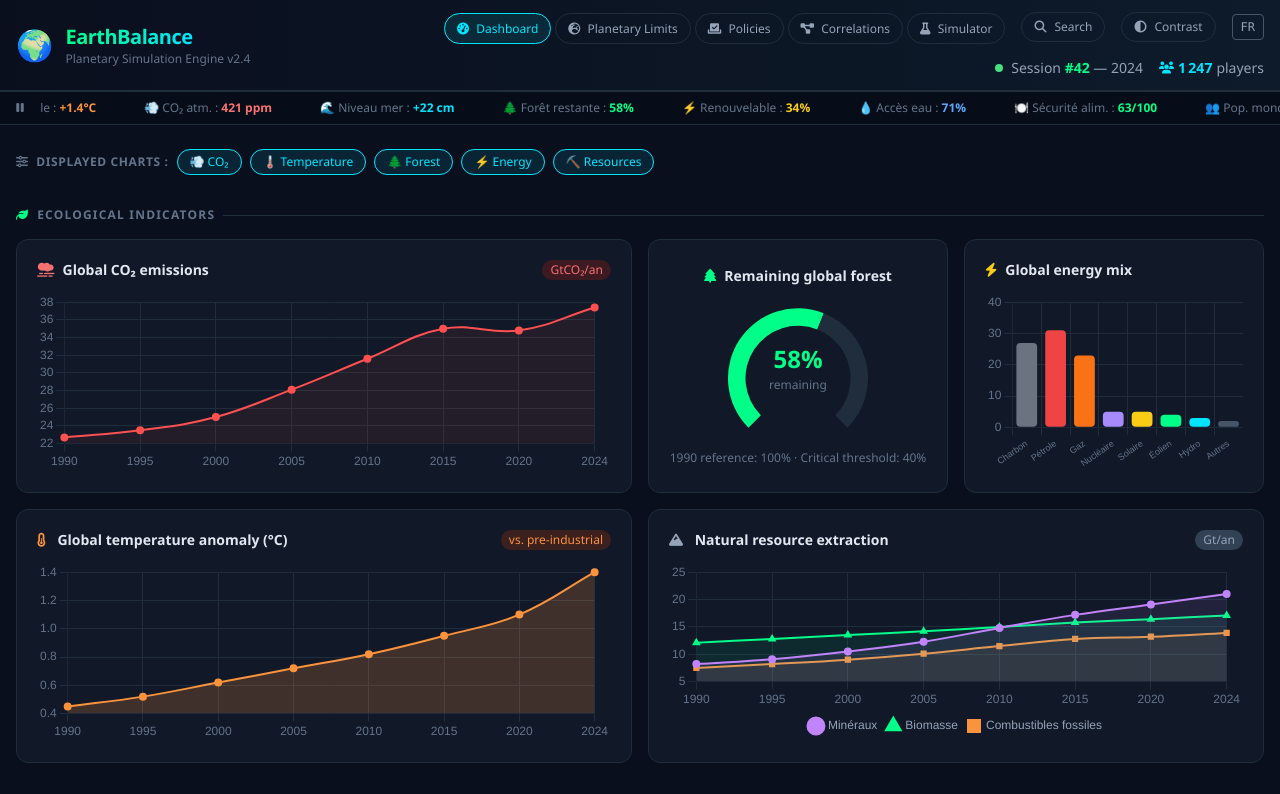
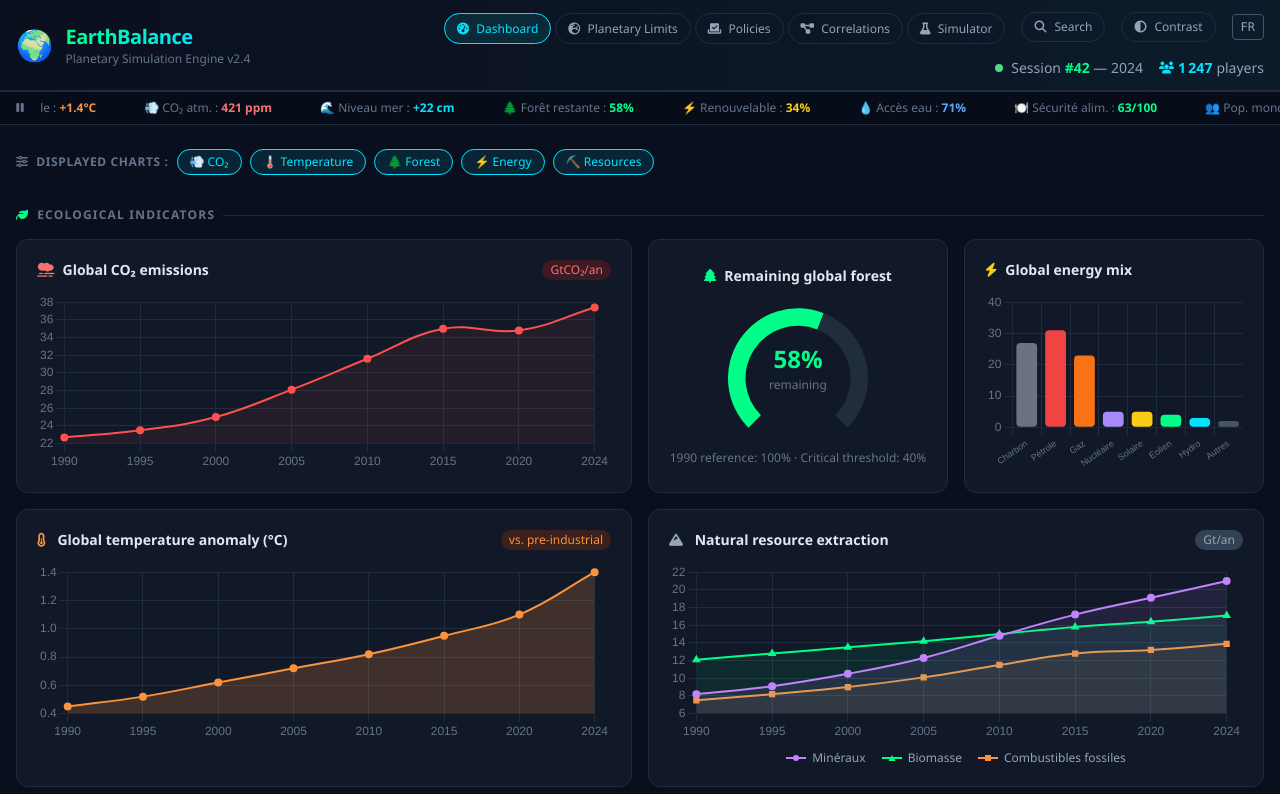
Before and after one commit to gaetanHerve/earthBalance, a Vue app: page /simulateur in a window 1280 px wide. Shown: the top 794 px of the page. Built offline with nearby package versions, Linux system fonts and the light colour scheme.

Commit message:
multiline charts accessible legend & loading bar

```diff
--- a/src/App.vue
+++ b/src/App.vue
@@ -1,5 +1,6 @@
 <template>
   <div class="min-h-screen bg-eb-dark text-slate-200 font-sans">
+    <AppLoadingBar />
     <a
       href="#"
       class="sr-only focus:not-sr-only focus:absolute focus:top-4 focus:left-4 bg-eb-cyan text-eb-dark px-3 py-1 rounded font-bold z-[100]"
@@ -17,9 +18,10 @@
 <script setup lang="ts">
 import { watchEffect } from 'vue'
 import { useI18n } from 'vue-i18n'
-import AppHeader from '@/components/layout/AppHeader.vue'
-import AppTicker from '@/components/layout/AppTicker.vue'
-import AppFooter from '@/components/layout/AppFooter.vue'
+import AppHeader     from '@/components/layout/AppHeader.vue'
+import AppTicker     from '@/components/layout/AppTicker.vue'
+import AppFooter     from '@/components/layout/AppFooter.vue'
+import AppLoadingBar from '@/components/layout/AppLoadingBar.vue'
 
 const { t, locale } = useI18n()
 
--- a/src/components/charts/LineChart.vue
+++ b/src/components/charts/LineChart.vue
@@ -1,11 +1,75 @@
 <template>
-  <div class="chart-container relative" :style="{ height: height + 'px' }">
-    <canvas :id="canvasId" :aria-label="ariaLabel" role="img"></canvas>
+  <div>
+    <div class="chart-container relative" :style="{ height: height + 'px' }">
+      <canvas :id="canvasId" :aria-label="ariaLabel"></canvas>
+    </div>
+    <div
+      v-if="legendVisible"
+      class="flex flex-wrap justify-center gap-x-4 gap-y-1.5 mt-2"
+      aria-hidden="true"
+    >
+      <span
+        v-for="(item, i) in resolvedLegendItems"
+        :key="i"
+        class="flex items-center gap-1.5 text-xs text-slate-400"
+      >
+        <svg width="20" height="8" aria-hidden="true" class="shrink-0">
+          <line x1="0" y1="4" x2="20" y2="4" :stroke="item.color" stroke-width="2"/>
+          <circle
+            v-if="item.pointStyle === 'circle'"
+            cx="10" cy="4" r="3"
+            :fill="item.color"
+          />
+          <polygon
+            v-else-if="item.pointStyle === 'triangle'"
+            points="10,1 13.5,7 6.5,7"
+            :fill="item.color"
+          />
+          <rect
+            v-else-if="item.pointStyle === 'rect'"
+            x="7" y="1" width="6" height="6"
+            :fill="item.color"
+          />
+          <rect
+            v-else-if="item.pointStyle === 'rectRot'"
+            x="7" y="1" width="6" height="6"
+            :fill="item.color"
+            transform="rotate(45 10 4)"
+          />
+          <polygon
+            v-else-if="item.pointStyle === 'star'"
+            points="10,0.5 11.5,3.5 14.5,3.5 12,5.5 13,8 10,6 7,8 8,5.5 5.5,3.5 8.5,3.5"
+            :fill="item.color"
+          />
+          <g v-else-if="item.pointStyle === 'cross'">
+            <line x1="7"  y1="4" x2="13" y2="4" :stroke="item.color" stroke-width="2"/>
+            <line x1="10" y1="1" x2="10" y2="7" :stroke="item.color" stroke-width="2"/>
+          </g>
+          <g v-else-if="item.pointStyle === 'crossRot'">
+            <line x1="7"  y1="1" x2="13" y2="7" :stroke="item.color" stroke-width="2"/>
+            <line x1="13" y1="1" x2="7"  y2="7" :stroke="item.color" stroke-width="2"/>
+          </g>
+          <rect
+            v-else-if="item.pointStyle === 'rectRounded'"
+            x="7" y="1" width="6" height="6" rx="2"
+            :fill="item.color"
+          />
+          <line
+            v-else-if="item.pointStyle === 'dash'"
+            x1="6" y1="4" x2="14" y2="4"
+            :stroke="item.color" stroke-width="3"
+          />
+          <!-- fallback -->
+          <circle v-else cx="10" cy="4" r="3" :fill="item.color"/>
+        </svg>
+        {{ item.label }}
+      </span>
+    </div>
   </div>
 </template>
 
 <script setup lang="ts">
-import { onMounted, onBeforeUnmount, watch } from 'vue'
+import { onMounted, onBeforeUnmount, watch, computed } from 'vue'
 import { Chart, registerables } from 'chart.js'
 
 Chart.register(...registerables)
@@ -13,7 +77,6 @@ Chart.register(...registerables)
 import type { ChartDataset } from '@/types/index'
 import type { Chart as ChartType } from 'chart.js'
 
-// Formes distinctes assignées automatiquement par dataset (RGAA — pas uniquement la couleur)
 const POINT_STYLES = [
   'circle', 'triangle', 'rect', 'rectRot', 'star', 'cross', 'crossRot', 'rectRounded', 'dash',
 ] as const
@@ -37,11 +100,19 @@ let chart: ChartType | null = null
 
 const GRID_COLOR = '#1f2d3d'
 
-function shouldShowLegend(): boolean {
+const legendVisible = computed<boolean>(() => {
   if (props.showLegend === true)  return true
   if (props.showLegend === false) return false
   return props.datasets.length > 1
-}
+})
+
+const resolvedLegendItems = computed(() =>
+  props.datasets.map((ds, i) => ({
+    label:      ds.label,
+    color:      ds.borderColor as string,
+    pointStyle: ds.pointStyle ?? POINT_STYLES[i % POINT_STYLES.length],
+  }))
+)
 
 function buildDatasets() {
   return props.datasets.map((ds, index: number) => ({
@@ -75,14 +146,7 @@ function initChart() {
       maintainAspectRatio: false,
       animation: { duration: 900 },
       plugins: {
-        legend: {
-          display:  shouldShowLegend(),
-          position: 'bottom',
-          labels: {
-            color:           '#94a3b8',
-            usePointStyle:   true,
-          },
-        },
+        legend: { display: false },
         tooltip: {
           backgroundColor: '#111827',
           borderColor:     '#1f2d3d',
--- /dev/null
+++ b/src/components/layout/AppLoadingBar.vue
@@ -0,0 +1,94 @@
+<template>
+  <Transition name="loading-bar">
+    <div
+      v-if="visible"
+      class="loading-bar"
+      role="progressbar"
+      aria-valuemin="0"
+      aria-valuemax="100"
+      :aria-valuenow="progress"
+      :aria-label="t('common.page_loading')"
+    >
+      <div class="loading-bar-fill" :style="{ width: progress + '%' }"></div>
+    </div>
+  </Transition>
+</template>
+
+<script setup lang="ts">
+import { ref, onUnmounted } from 'vue'
+import { useRouter } from 'vue-router'
+import { useI18n } from 'vue-i18n'
+
+const { t } = useI18n()
+const router = useRouter()
+
+const visible  = ref(false)
+const progress = ref(0)
+
+let fillTimer:    ReturnType<typeof setTimeout> | null = null
+let hideTimer:    ReturnType<typeof setTimeout> | null = null
+let progressInterval: ReturnType<typeof setInterval> | null = null
+
+function start() {
+  clearAll()
+  visible.value  = true
+  progress.value = 0
+
+  // Monte rapidement à 30%, puis progresse lentement jusqu'à 85%
+  fillTimer = setTimeout(() => { progress.value = 30 }, 50)
+  progressInterval = setInterval(() => {
+    if (progress.value < 85) progress.value += 2
+    else clearInterval(progressInterval!)
+  }, 120)
+}
+
+function finish() {
+  clearAll()
+  progress.value = 100
+  hideTimer = setTimeout(() => {
+    visible.value  = false
+    progress.value = 0
+  }, 350)
+}
+
+function clearAll() {
+  if (fillTimer)         clearTimeout(fillTimer)
+  if (hideTimer)         clearTimeout(hideTimer)
+  if (progressInterval)  clearInterval(progressInterval)
+}
+
+const removeBeforeEach = router.beforeEach(start)
+const removeAfterEach  = router.afterEach(() => setTimeout(finish, 300))
+
+onUnmounted(() => {
+  removeBeforeEach()
+  removeAfterEach()
+  clearAll()
+})
+</script>
+
+<style scoped>
+.loading-bar {
+  position: fixed;
+  top: 0;
+  left: 0;
+  width: 100%;
+  height: 3px;
+  z-index: 9999;
+  background: transparent;
+  pointer-events: none;
+}
+
+.loading-bar-fill {
+  height: 100%;
+  background: linear-gradient(90deg, #00ff88, #00e5ff);
+  transition: width 0.25s ease;
+  box-shadow: 0 0 10px rgba(0, 229, 255, 0.6);
+}
+
+/* Transition sur le conteneur lui-même */
+.loading-bar-enter-active { transition: opacity 0.15s ease; }
+.loading-bar-leave-active { transition: opacity 0.35s ease; }
+.loading-bar-enter-from,
+.loading-bar-leave-to    { opacity: 0; }
+</style>
--- a/src/i18n/locales/en.ts
+++ b/src/i18n/locales/en.ts
@@ -240,7 +240,8 @@ export default {
     selector:     'Indicator selection (to be implemented)',
   },
   common: {
-    loading_chart: 'Loading chart…',
+    loading_chart:  'Loading chart…',
+    page_loading:   'Loading page…',
   },
   widgets: {
     label:       'Displayed charts',
--- a/src/i18n/locales/fr.ts
+++ b/src/i18n/locales/fr.ts
@@ -240,7 +240,8 @@ export default {
     selector:      "Sélection d'indicateurs (à implémenter)",
   },
   common: {
-    loading_chart: 'Chargement du graphique…',
+    loading_chart:  'Chargement du graphique…',
+    page_loading:   'Chargement de la page…',
   },
   widgets: {
     label:       'Graphiques affichés',
```
Also changed, not shown: src/views/SimulateurView.vue (+57 -13 lines).
